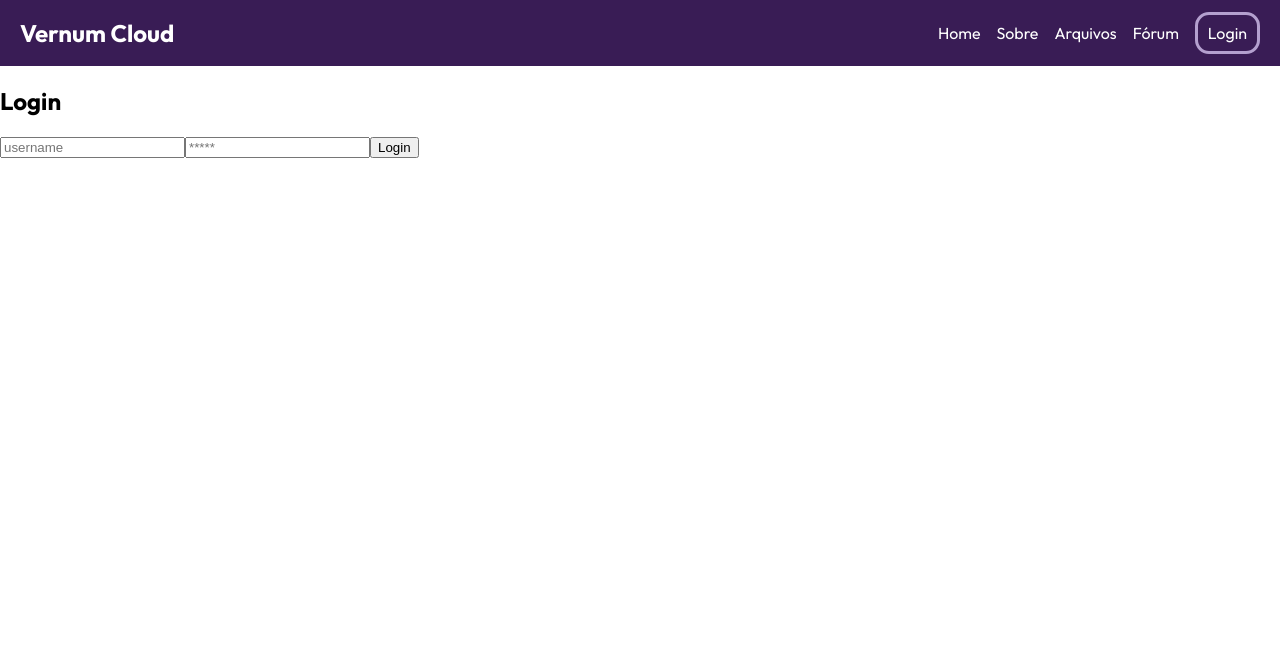
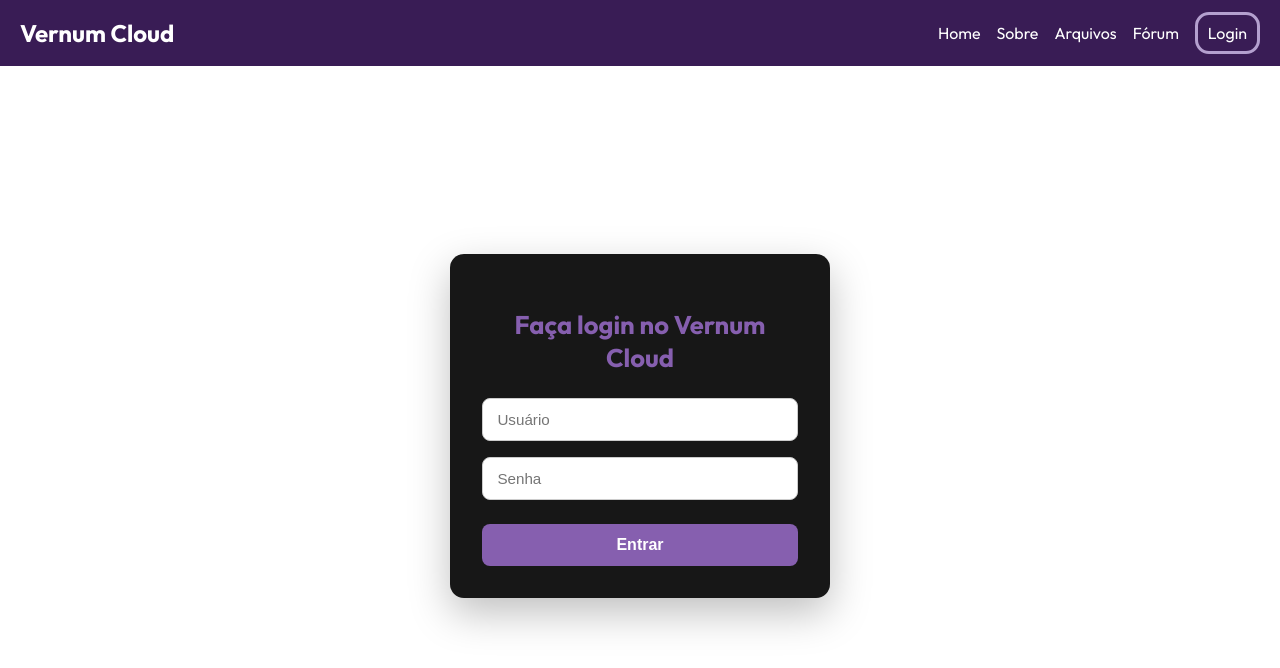
Before and after one commit to frc9611/VernumCloud, a Vue app: page / in a window 1280 px wide. Shown: the top 668 px of the page. Built offline with nearby package versions, Linux system fonts and the light colour scheme.

Commit message:
Redesign login view with improved UI and routing

```diff
--- a/src/views/LoginView.vue
+++ b/src/views/LoginView.vue
@@ -1,20 +1,46 @@
 <template>
-  <h2>Login</h2>
+  <div class="login-container">
+    <div class="login-card">
+      <h2>Faça login no Vernum Cloud</h2>
+
       <template v-if="!auth.isAuth">
         <form @submit.prevent="login">
-    <input type="text" placeholder="username" v-model="user.username">
-    <input type="password" placeholder="*****" v-model="user.password">
-    <button type="submit">Login</button>
+          <div class="field">
+            <input
+              type="text"
+              placeholder="Usuário"
+              v-model="user.username"
+              required
+            />
+          </div>
+
+          <div class="field">
+            <input
+              type="password"
+              placeholder="Senha"
+              v-model="user.password"
+              required
+            />
+          </div>
+
+          <button type="submit" class="buttonLogin">Entrar</button>
         </form>
       </template>
+
       <template v-else>
-Já possui sessão
+        <p class="already-auth">Você já está logado.</p>
       </template>
+    </div>
+  </div>
 </template>
+
 <script setup>
   import http from '@/services/http.js';
   import { reactive } from 'vue';
   import {authStore} from '@/store/auth.js'
+  import { useRouter } from 'vue-router';
+
+  const router = useRouter();
 
 const auth = authStore();
 
@@ -33,12 +59,88 @@ const auth = authStore();
       auth.setRoles(data.role);
       auth.setIsAuth(true);
       if((data.role)[0].name == 'ADMIN') auth.setIsAdmin(true);
+      router.push({name: 'home'});
     }catch(error){
       console.log(error?.response?.data);
     }
   }
 
 </script>
-<style lang="scss" scoped>
+<style>
+* {
+  box-sizing: border-box;
+}
+
+.login-container {
+  height: 90vh;
+  display: flex;
+  align-items: center;
+  justify-content: center;
+  padding: 1rem;
+
+}
+
+.login-card {
+  background: #171717;
+  width: 100%;
+  max-width: 380px;
+  padding: 2rem;
+  border-radius: 14px;
+  box-shadow: 0 15px 40px rgba(0, 0, 0, 0.25);
+}
+
+.login-card h2 {
+  text-align: center;
+  margin-bottom: 1.5rem;
+  font-size: 1.6rem;
+  color: #865faf;
+}
+
+.field {
+  margin-bottom: 1rem;
+}
+
+.field input {
+  width: 100%;
+  padding: 0.75rem 0.9rem;
+  border-radius: 8px;
+  border: 1px solid #ccc;
+  font-size: 0.95rem;
+  transition: border-color 0.2s, box-shadow 0.2s;
+}
+
+.field input:focus {
+  outline: none;
+  border-color: #865faf;
+  box-shadow: 0 0 0 2px rgba(79, 70, 229, 0.2);
+}
+
+.buttonLogin {
+  width: 100%;
+  margin-top: 0.5rem;
+  padding: 0.75rem;
+  border-radius: 8px;
+  border: none;
+  background: #865faf;
+  color: #fff;
+  font-size: 1rem;
+  font-weight: 600;
+  cursor: pointer;
+  transition: background 0.2s, transform 0.1s;
+}
+
+.buttonLogin:hover {
+  background: #694b89;
+}
+
+.buttonLogin:active {
+  transform: scale(0.98);
+}
+
+.already-auth {
+  text-align: center;
+  font-weight: 500;
+  color: #444;
+}
 
 </style>
```
Lines whose indentation alone changed are shown as unchanged.
